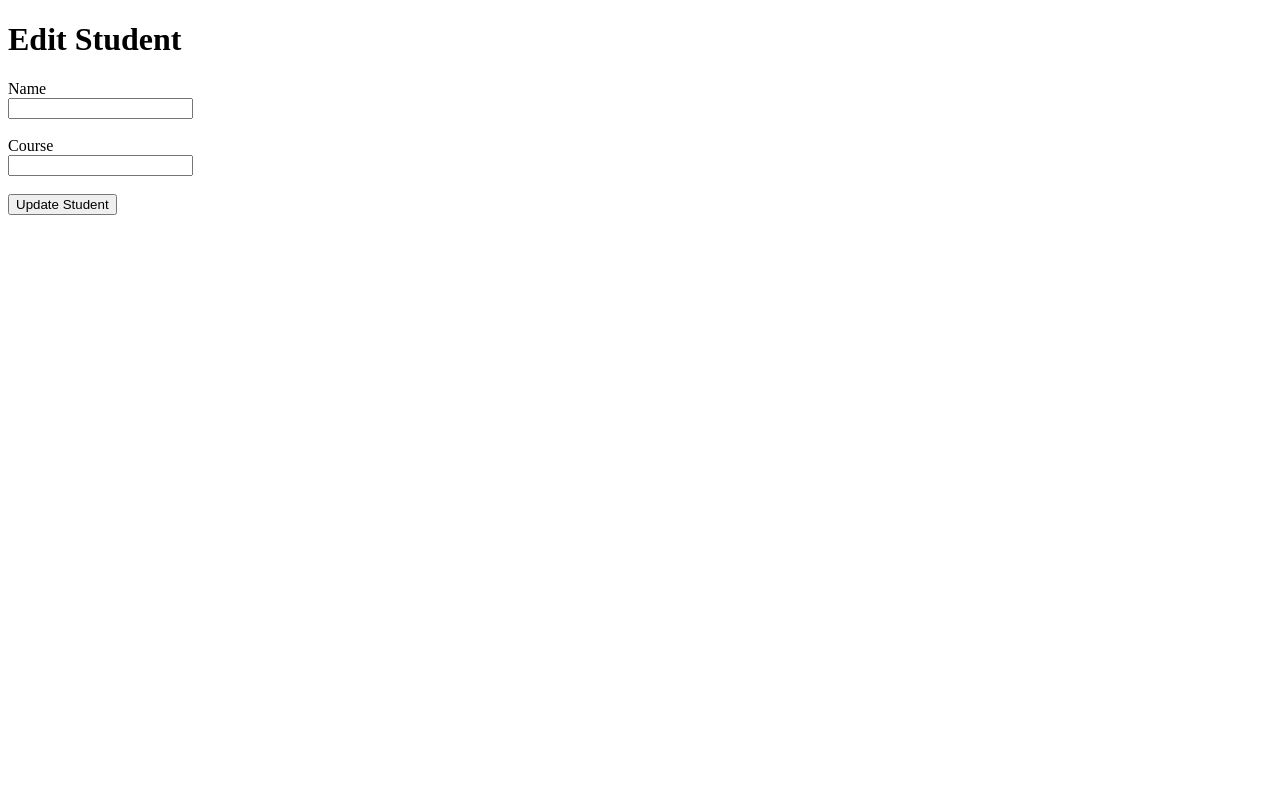
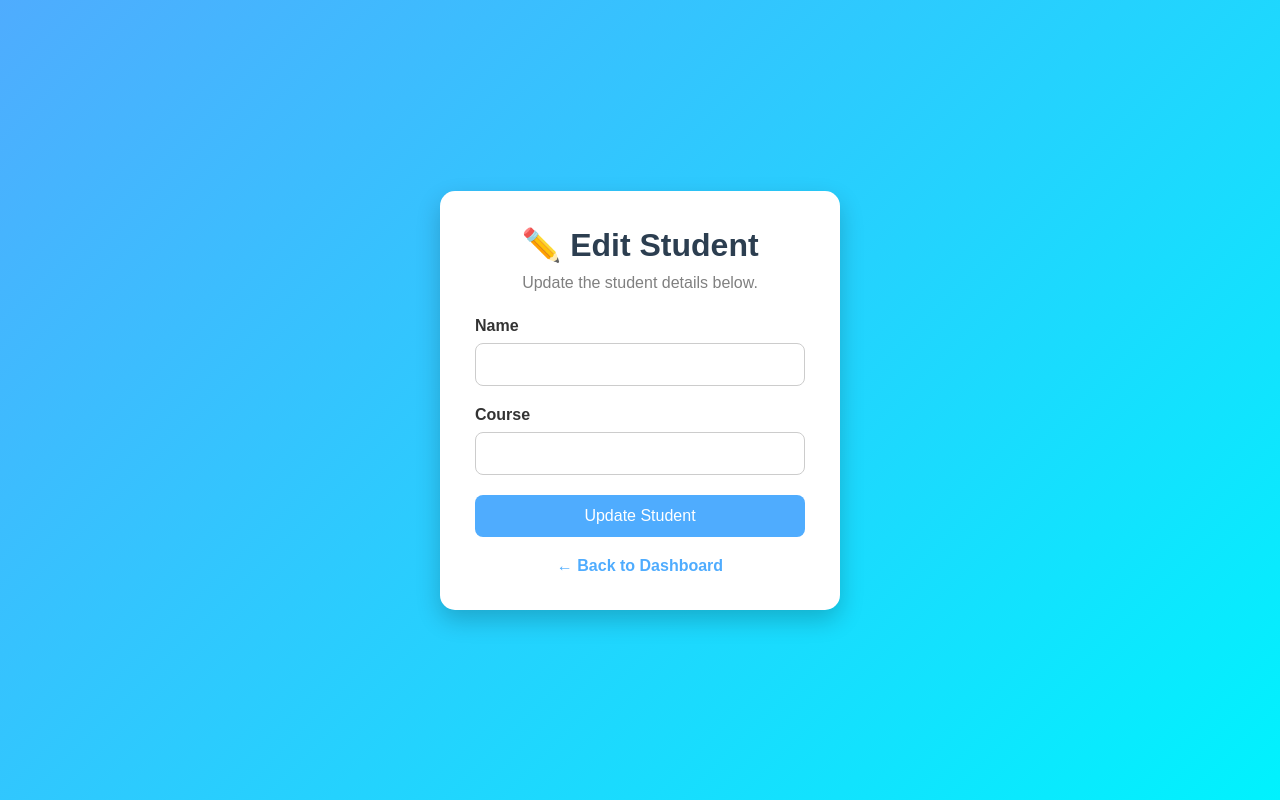
Before and after one commit to prathameshkarve01/student-management, a FastAPI app: page /edit/1 in a window 1280 px wide. Run offline with FastAPI, Linux system fonts and the light colour scheme; data that the repository does not hold is empty.

Commit message:
Update edit.html

```diff
--- a/templates/edit.html
+++ b/templates/edit.html
@@ -1,19 +1,126 @@
 <!DOCTYPE html>
-<html>
+<html lang="en">
 <head>
-    <title>Edit Student</title>
+<meta charset="UTF-8">
+<meta name="viewport" content="width=device-width, initial-scale=1.0">
+<title>Edit Student</title>
+
+<style>
+
+*{
+    margin:0;
+    padding:0;
+    box-sizing:border-box;
+    font-family:Arial, Helvetica, sans-serif;
+}
+
+body{
+    height:100vh;
+    display:flex;
+    justify-content:center;
+    align-items:center;
+    background:linear-gradient(135deg,#4facfe,#00f2fe);
+}
+
+.container{
+    width:400px;
+    background:white;
+    padding:35px;
+    border-radius:15px;
+    box-shadow:0 10px 25px rgba(0,0,0,0.2);
+}
+
+h1{
+    text-align:center;
+    color:#2c3e50;
+    margin-bottom:10px;
+}
+
+p{
+    text-align:center;
+    color:gray;
+    margin-bottom:25px;
+}
+
+label{
+    display:block;
+    margin-bottom:8px;
+    font-weight:bold;
+    color:#333;
+}
+
+input{
+    width:100%;
+    padding:12px;
+    margin-bottom:20px;
+    border:1px solid #ccc;
+    border-radius:8px;
+    font-size:15px;
+    transition:0.3s;
+}
+
+input:focus{
+    outline:none;
+    border-color:#4facfe;
+    box-shadow:0 0 8px rgba(79,172,254,0.4);
+}
+
+button{
+    width:100%;
+    padding:12px;
+    background:#4facfe;
+    color:white;
+    border:none;
+    border-radius:8px;
+    font-size:16px;
+    cursor:pointer;
+    transition:0.3s;
+}
+
+button:hover{
+    background:#2d8cf0;
+}
+
+.back{
+    display:block;
+    text-align:center;
+    margin-top:20px;
+    text-decoration:none;
+    color:#4facfe;
+    font-weight:bold;
+}
+
+.back:hover{
+    color:#2d8cf0;
+}
+
+</style>
+
 </head>
 <body>
 
-<h1>Edit Student</h1>
+<div class="container">
+
+<h1>✏️ Edit Student</h1>
+<p>Update the student details below.</p>
 
 <form action="/update/{{ student.id }}" method="post">
 
-    <label>Name</label><br>
-    <input type="text" name="name" value="{{ student.name }}"><br><br>
+    <label>Name</label>
+    <input
+        type="text"
+        name="name"
+        value="{{ student.name }}"
+        required
+    >
 
-    <label>Course</label><br>
-    <input type="text" name="course" value="{{ student.course }}"><br><br>
+    <label>Course</label>
+    <input
+        type="text"
+        name="course"
+        value="{{ student.course }}"
+        required
+    >
 
     <button type="submit">
         Update Student
@@ -21,5 +128,9 @@
 
 </form>
 
+<a href="/dashboard" class="back">← Back to Dashboard</a>
+
+</div>
+
 </body>
 </html>
```
